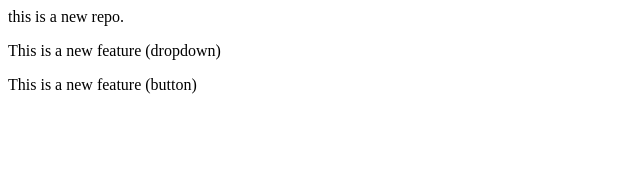
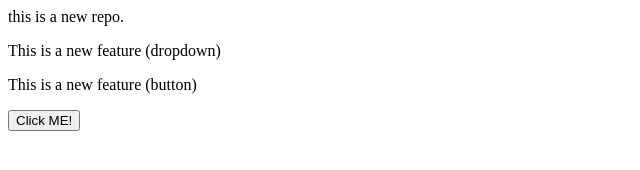
Before and after one commit to shivam0119/localrepo, a plain HTML site: page index.html in a window 1280 px wide. Shown: the whole page, without its empty margins (0-640 px from the left). Drawn offline with Linux system fonts and the light colour scheme.

Commit message:
Add Button

```diff
--- a/index.html
+++ b/index.html
@@ -1,3 +1,4 @@
 <p>this is a new repo.</p>
 <p>This is a new feature (dropdown)</p>
 <p>This is a new feature (button)</p>
+<button>Click ME!</button>
```
